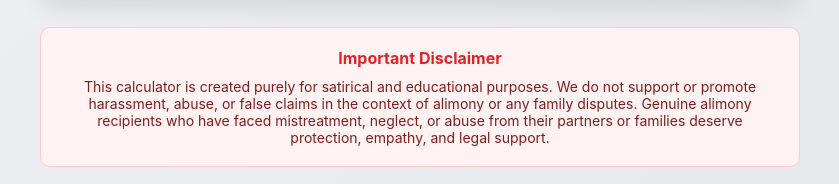
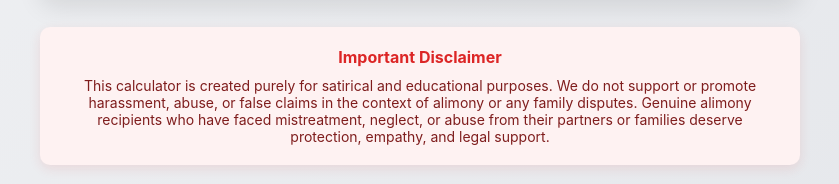
Before and after one commit to sauravhhh/AlimonyCalculator, a plain HTML site: page index.html in a window 1280 px wide. Shown: the part 791-975 px from the top of the page, 220-1059 px from the left. Drawn offline with Linux system fonts and the light colour scheme.

Commit message:
Add files via upload

```diff
--- a/index.html
+++ b/index.html
@@ -207,11 +207,12 @@
 
         .disclaimer {
             background: #fef2f2;
-            border: 1px solid #fecaca;
+            border: none;
             padding: 20px;
             border-radius: 10px;
             text-align: center;
             margin-top: 30px;
+            box-shadow: 0 4px 12px rgba(220, 38, 38, 0.1);
         }
 
         .disclaimer h4 {
```
